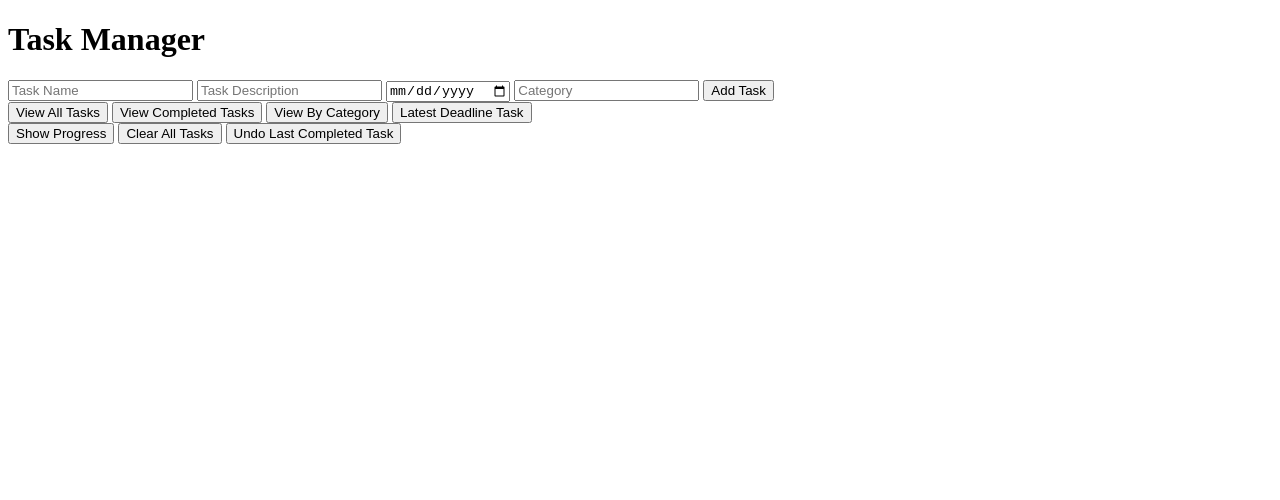
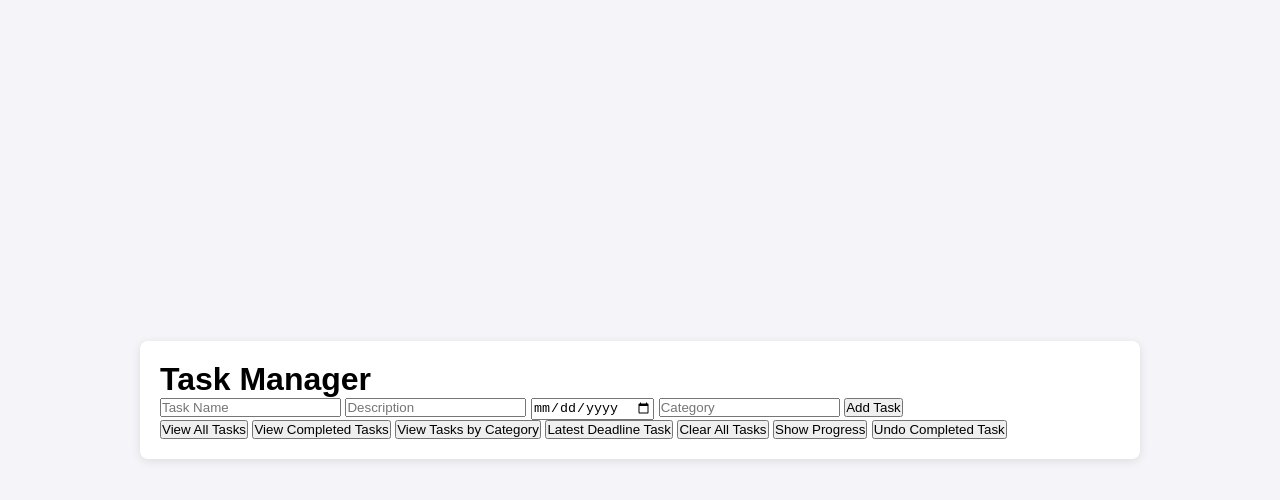
Before and after one commit to kharulkamaaksha/task-manager, a plain HTML site: page index.html in a window 1280 px wide. Drawn offline with Linux system fonts and the light colour scheme.

Commit message:
index.html

```diff
--- a/index.html
+++ b/index.html
@@ -4,45 +4,38 @@
     <meta charset="UTF-8">
     <meta name="viewport" content="width=device-width, initial-scale=1.0">
     <title>Task Manager</title>
-    <link rel="stylesheet" href="style.css">
+    <link rel="stylesheet" href="styles.css">
 </head>
 <body>
     <div class="container">
-        <header>
-            <h1>Task Manager</h1>
-        </header>
+        <h1>Task Manager</h1>
 
-        <!-- Task Form Section -->
-        <section class="form-section">
+        <!-- Input Fields -->
+        <div class="task-input">
             <input type="text" id="task" placeholder="Task Name">
-            <input type="text" id="description" placeholder="Task Description">
+            <input type="text" id="description" placeholder="Description">
             <input type="date" id="dueDate">
             <input type="text" id="category" placeholder="Category">
             <button id="addTaskBtn">Add Task</button>
-        </section>
+        </div>
 
-        <!-- Controls Section -->
-        <section class="controls">
+        <!-- Action Buttons -->
+        <div class="action-buttons">
             <button id="viewTasksBtn">View All Tasks</button>
             <button id="viewCompletedBtn">View Completed Tasks</button>
-            <button id="viewTasksByCategoryBtn">View By Category</button>
+            <button id="viewTasksByCategoryBtn">View Tasks by Category</button>
             <button id="latestDeadlineTaskBtn">Latest Deadline Task</button>
-        </section>
+            <button id="clearTasksBtn">Clear All Tasks</button>
+            <button id="showProgressBtn">Show Progress</button>
+            <button id="undoCompletedBtn">Undo Completed Task</button>
+        </div>
 
         <!-- Task Containers -->
-        <section class="task-container">
-            <div id="tasksContainer" class="task-list"></div>
-            <div id="completedTasksContainer" class="task-list"></div>
-            <div id="latestTaskContainer" class="task-list"></div>
-        </section>
+        <div id="tasksContainer"></div>
+        <div id="completedTasksContainer" style="display: none;"></div>
+        <div id="latestTaskContainer" style="display: none;"></div>
+    </div>
 
-        <!-- Progress & Clear Section -->
-        <section class="progress-section">
-            <button id="showProgressBtn">Show Progress</button>
-            <button id="clearTasksBtn">Clear All Tasks</button>
-            <button id="undoCompletedBtn">Undo Last Completed Task</button>
-        </section>
-    </div>
     <script src="script.js"></script>
 </body>
 </html>
```
